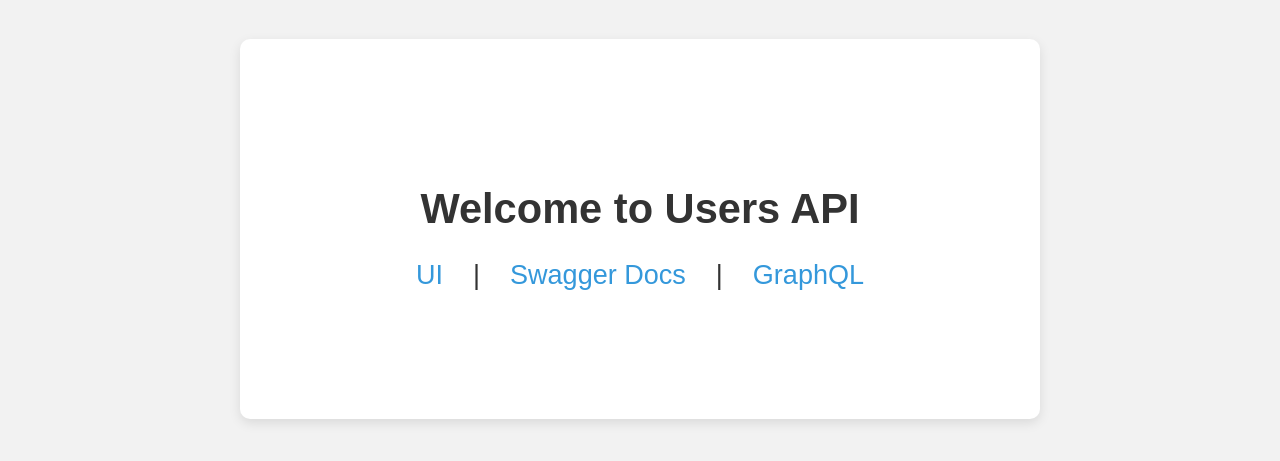
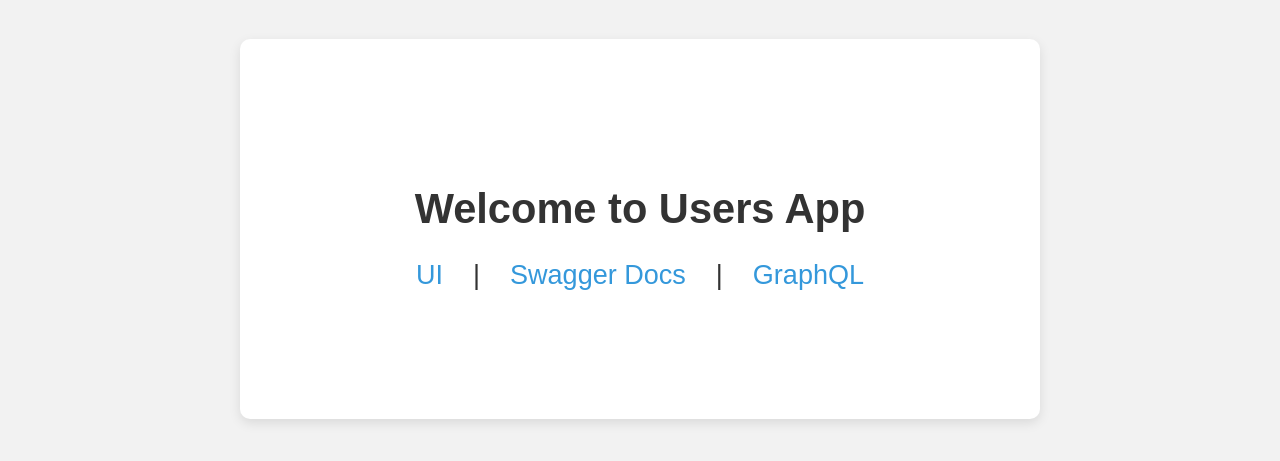
Before and after one commit to Srinivasaimandi/express-api-demo, a website: page public/index.html in a window 1280 px wide. Shown: the part 171-632 px from the top of the page. Drawn offline with Linux system fonts and the light colour scheme.

Commit message:
Update index.html

```diff
--- a/public/index.html
+++ b/public/index.html
@@ -15,7 +15,7 @@
   </a>
   <div class="container">
     <div class="main-content" id="main-content">
-      <h1 id="title-msg">Welcome to Users API</h1>
+      <h1 id="title-msg">Welcome to Users App</h1>
       <div id="login-credentials" style="display: none;">
         <a href="#" id="back-arrow">
           < back</a>
```
